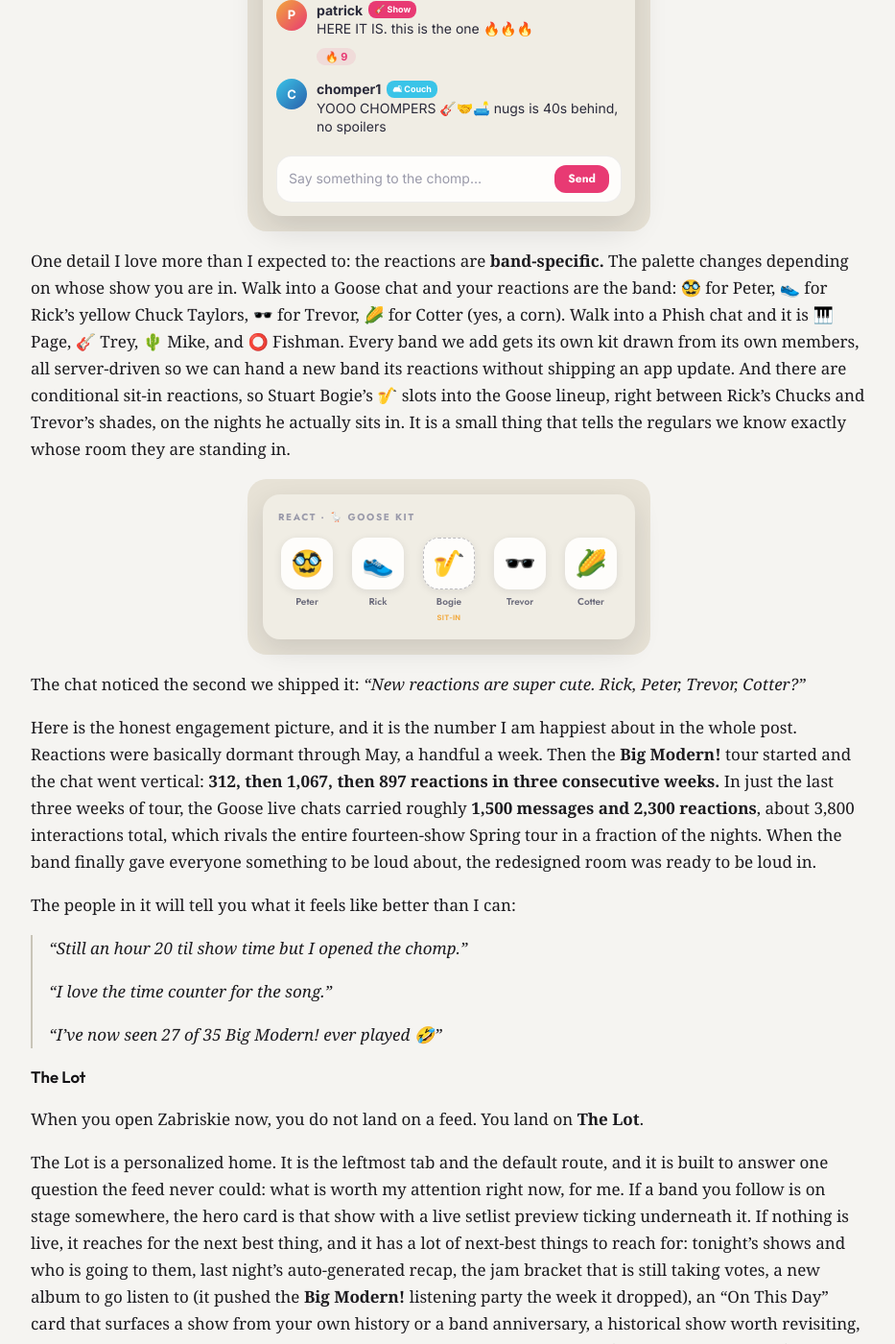
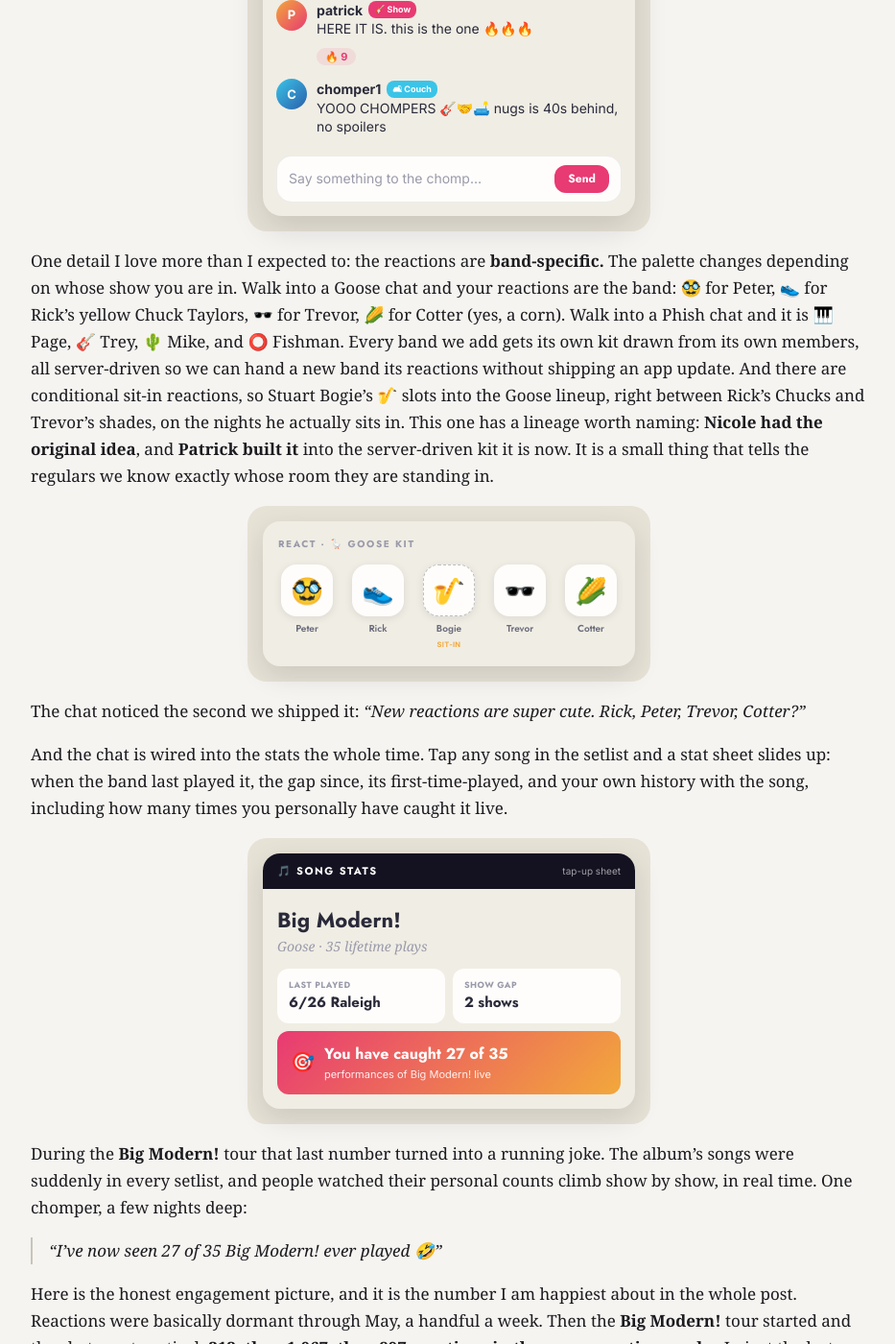
Before and after one commit to cmeiklejohn/cmeiklejohn.github.io, a Jekyll site: the page built from _posts/2026-06-30-the-app-that-lives-between-shows.markdown, in a window 1280 px wide and 1400 px high, scrolled down 1964 px. Shown: the whole window at 96% size, without its empty margins (172-1105 px from the left). Built offline with Jekyll 4.4.1, drawn with Linux system fonts in a browser that asks for light colours; some web fonts are replaced.

Commit message:
between-shows: credit Nicole/Patrick on reactions; add in-song stats beat
- Reactions: credit the lineage — Nicole had the original idea, Patrick
  built it into the server-driven kit.
- Add an in-song-stats beat (tap a song → stat sheet: last played, gap,
  FTP, and your personal catch count) with a stat-sheet mockup, and move
  the "27 of 35 Big Modern! ever played" quote there, where it actually
  belongs, instead of the reactions/live-chat cluster.

Co-Authored-By: Claude Opus 4.8 <noreply@anthropic.com>

```diff
--- a/_posts/2026-06-30-the-app-that-lives-between-shows.markdown
+++ b/_posts/2026-06-30-the-app-that-lives-between-shows.markdown
@@ -83,7 +83,7 @@ The heatbar sits above the chat and shows the room temperature. It counts the re
   </div>
 </div>
 
-One detail I love more than I expected to: the reactions are **band-specific.** The palette changes depending on whose show you are in. Walk into a Goose chat and your reactions are the band: 🥸 for Peter, 👟 for Rick's yellow Chuck Taylors, 🕶️ for Trevor, 🌽 for Cotter (yes, a corn). Walk into a Phish chat and it is 🎹 Page, 🎸 Trey, 🌵 Mike, and ⭕ Fishman. Every band we add gets its own kit drawn from its own members, all server-driven so we can hand a new band its reactions without shipping an app update. And there are conditional sit-in reactions, so Stuart Bogie's 🎷 slots into the Goose lineup, right between Rick's Chucks and Trevor's shades, on the nights he actually sits in. It is a small thing that tells the regulars we know exactly whose room they are standing in.
+One detail I love more than I expected to: the reactions are **band-specific.** The palette changes depending on whose show you are in. Walk into a Goose chat and your reactions are the band: 🥸 for Peter, 👟 for Rick's yellow Chuck Taylors, 🕶️ for Trevor, 🌽 for Cotter (yes, a corn). Walk into a Phish chat and it is 🎹 Page, 🎸 Trey, 🌵 Mike, and ⭕ Fishman. Every band we add gets its own kit drawn from its own members, all server-driven so we can hand a new band its reactions without shipping an app update. And there are conditional sit-in reactions, so Stuart Bogie's 🎷 slots into the Goose lineup, right between Rick's Chucks and Trevor's shades, on the nights he actually sits in. This one has a lineage worth naming: **Nicole had the original idea**, and **Patrick built it** into the server-driven kit it is now. It is a small thing that tells the regulars we know exactly whose room they are standing in.
 
 <div style="color-scheme:light; background:#E7E2D6; padding:16px; border-radius:20px; margin:16px auto; max-width:420px;">
   <div style="background:#F0EDE4; border-radius:18px; box-shadow:0 10px 28px rgba(20,18,30,0.12); max-width:390px; margin:0 auto; color:#2A2A3A; font-family:'Inter',-apple-system,BlinkMacSystemFont,system-ui,sans-serif; padding:16px;">
@@ -94,6 +94,27 @@ One detail I love more than I expected to: the reactions are **band-specific.**
 
 The chat noticed the second we shipped it: *"New reactions are super cute. Rick, Peter, Trevor, Cotter?"*
 
+And the chat is wired into the stats the whole time. Tap any song in the setlist and a stat sheet slides up: when the band last played it, the gap since, its first-time-played, and your own history with the song, including how many times you personally have caught it live.
+
+<div style="color-scheme:light; background:#E7E2D6; padding:16px; border-radius:20px; margin:16px auto; max-width:420px;">
+  <div style="background:#F0EDE4; border-radius:18px; box-shadow:0 10px 28px rgba(20,18,30,0.12); overflow:hidden; max-width:390px; margin:0 auto; color:#2A2A3A; font-family:'Inter',-apple-system,BlinkMacSystemFont,system-ui,sans-serif;">
+    <div style="background:#141220; color:#fff; padding:10px 15px; display:flex; align-items:center; justify-content:space-between;"><span style="font-family:'Jost',-apple-system,BlinkMacSystemFont,system-ui,sans-serif; font-size:11px; font-weight:700; letter-spacing:0.14em;">🎵 SONG STATS</span><span style="font-size:10px; opacity:0.6;">tap-up sheet</span></div>
+    <div style="padding:15px;">
+      <div style="font-family:'Jost',-apple-system,BlinkMacSystemFont,system-ui,sans-serif; font-size:22px; font-weight:700;">Big Modern!</div>
+      <div style="font-family:'Instrument Serif','Cormorant Garamond',Georgia,serif; font-style:italic; font-size:14px; color:#9A9AAA; margin-bottom:12px;">Goose · 35 lifetime plays</div>
+      <div style="display:grid; grid-template-columns:1fr 1fr; gap:8px;">
+        <div style="background:#FEFDFB; border-radius:12px; padding:10px 12px;"><div style="font-family:'Jost',-apple-system,BlinkMacSystemFont,system-ui,sans-serif; font-size:9px; font-weight:700; letter-spacing:0.05em; text-transform:uppercase; color:#9A9AAA;">Last played</div><div style="font-family:'Jost',-apple-system,BlinkMacSystemFont,system-ui,sans-serif; font-size:15px; font-weight:700;">6/26 Raleigh</div></div>
+        <div style="background:#FEFDFB; border-radius:12px; padding:10px 12px;"><div style="font-family:'Jost',-apple-system,BlinkMacSystemFont,system-ui,sans-serif; font-size:9px; font-weight:700; letter-spacing:0.05em; text-transform:uppercase; color:#9A9AAA;">Show gap</div><div style="font-family:'Jost',-apple-system,BlinkMacSystemFont,system-ui,sans-serif; font-size:15px; font-weight:700;">2 shows</div></div>
+      </div>
+      <div style="margin-top:8px; padding:12px 14px; border-radius:12px; background:linear-gradient(135deg,#E83A73,#F2A83B); color:#fff; display:flex; align-items:center; gap:10px;"><span style="font-size:20px;">🎯</span><div><div style="font-family:'Jost',-apple-system,BlinkMacSystemFont,system-ui,sans-serif; font-size:16px; font-weight:800;">You have caught 27 of 35</div><div style="font-size:11px; opacity:0.9;">performances of Big Modern! live</div></div></div>
+    </div>
+  </div>
+</div>
+
+During the **Big Modern!** tour that last number turned into a running joke. The album's songs were suddenly in every setlist, and people watched their personal counts climb show by show, in real time. One chomper, a few nights deep:
+
+> *"I've now seen 27 of 35 Big Modern! ever played 🤣"*
+
 Here is the honest engagement picture, and it is the number I am happiest about in the whole post. Reactions were basically dormant through May, a handful a week. Then the **Big Modern!** tour started and the chat went vertical: **312, then 1,067, then 897 reactions in three consecutive weeks.** In just the last three weeks of tour, the Goose live chats carried roughly **1,500 messages and 2,300 reactions**, about 3,800 interactions total, which rivals the entire fourteen-show Spring tour in a fraction of the nights. When the band finally gave everyone something to be loud about, the redesigned room was ready to be loud in.
 
 The people in it will tell you what it feels like better than I can:
```
Also changed, not shown: other parts of _posts/2026-06-30-the-app-that-lives-between-shows.markdown (+0 -2 lines).
